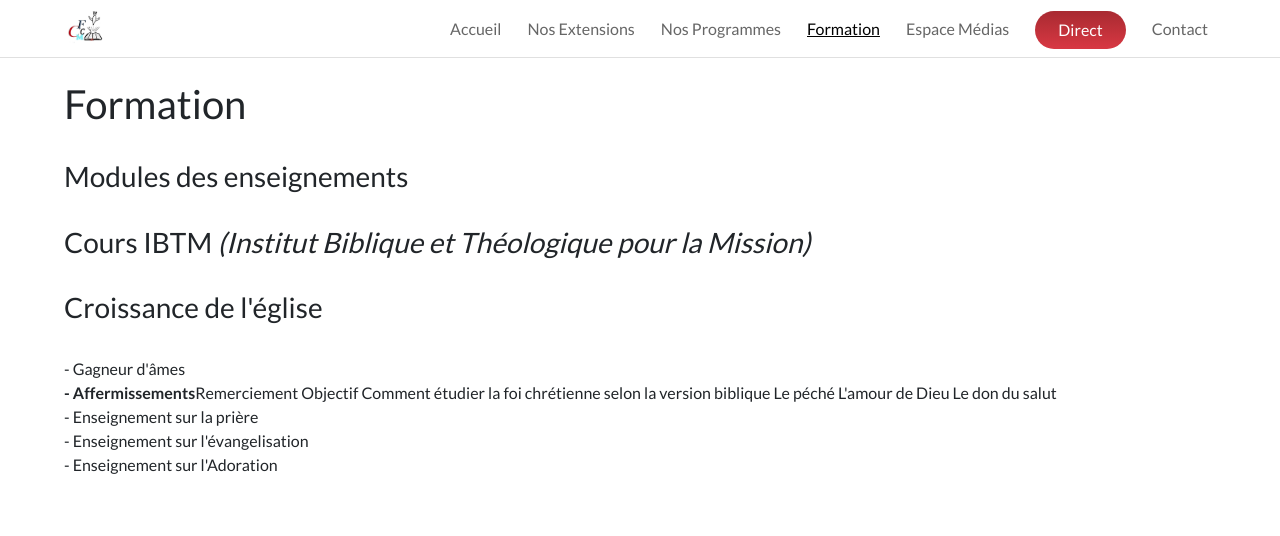
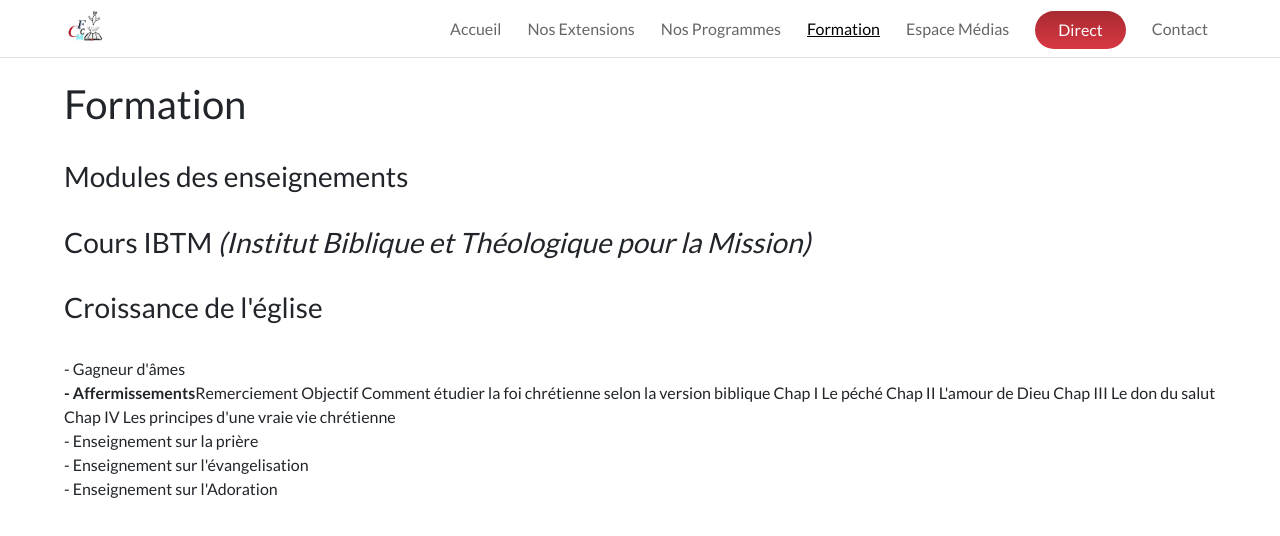
Before and after one commit to Olivier-Kango/cfcm, a React (Create React App) app: page /formation in a window 1280 px wide. Shown: the top 536 px of the page. Built offline with nearby package versions, Linux system fonts and the light colour scheme; a web font is replaced by a local one.

Commit message:
une vraie vie chrétienne

```diff
--- a/src/components/Formation.js
+++ b/src/components/Formation.js
@@ -20,9 +20,10 @@ const Formation = () => (
     Remerciement
     Objectif
     Comment étudier la foi chrétienne selon la version biblique
-    Le péché
-    L&apos;amour de Dieu
-    Le don du salut
+    Chap I Le péché
+    Chap II L&apos;amour de Dieu
+    Chap III Le don du salut
+    Chap IV Les principes d&apos;une vraie vie chrétienne
     <br />
     - Enseignement sur la prière
     <br />
```
